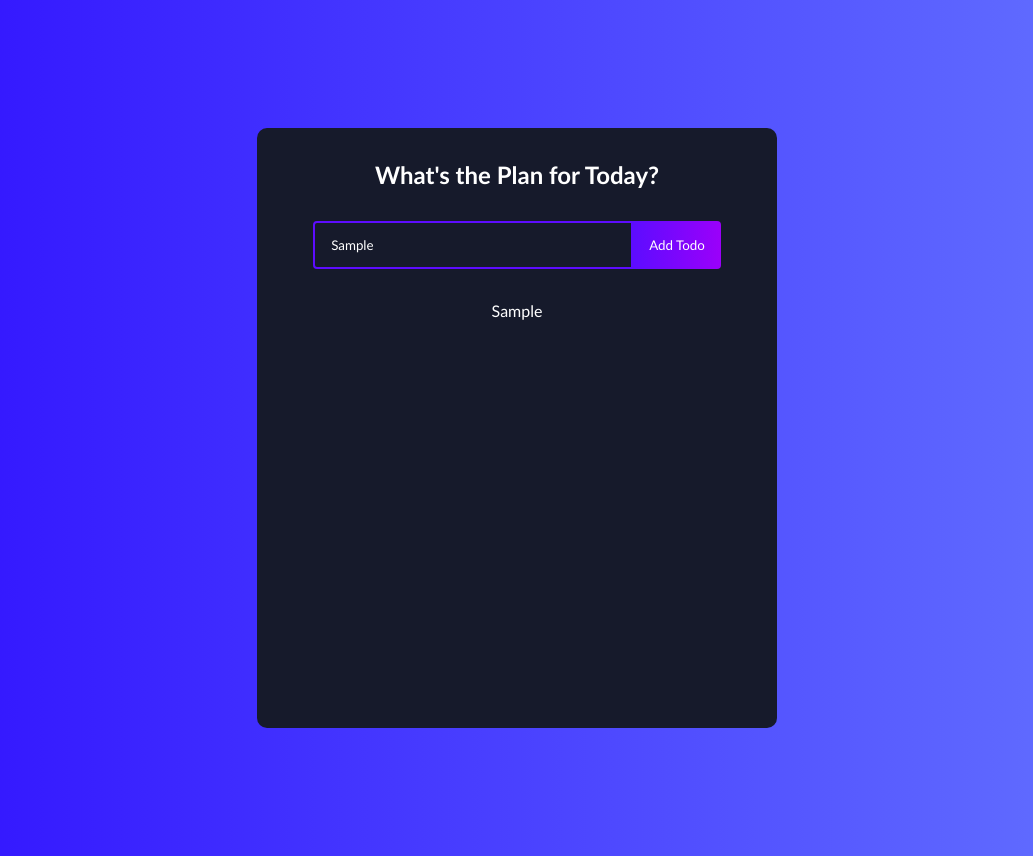
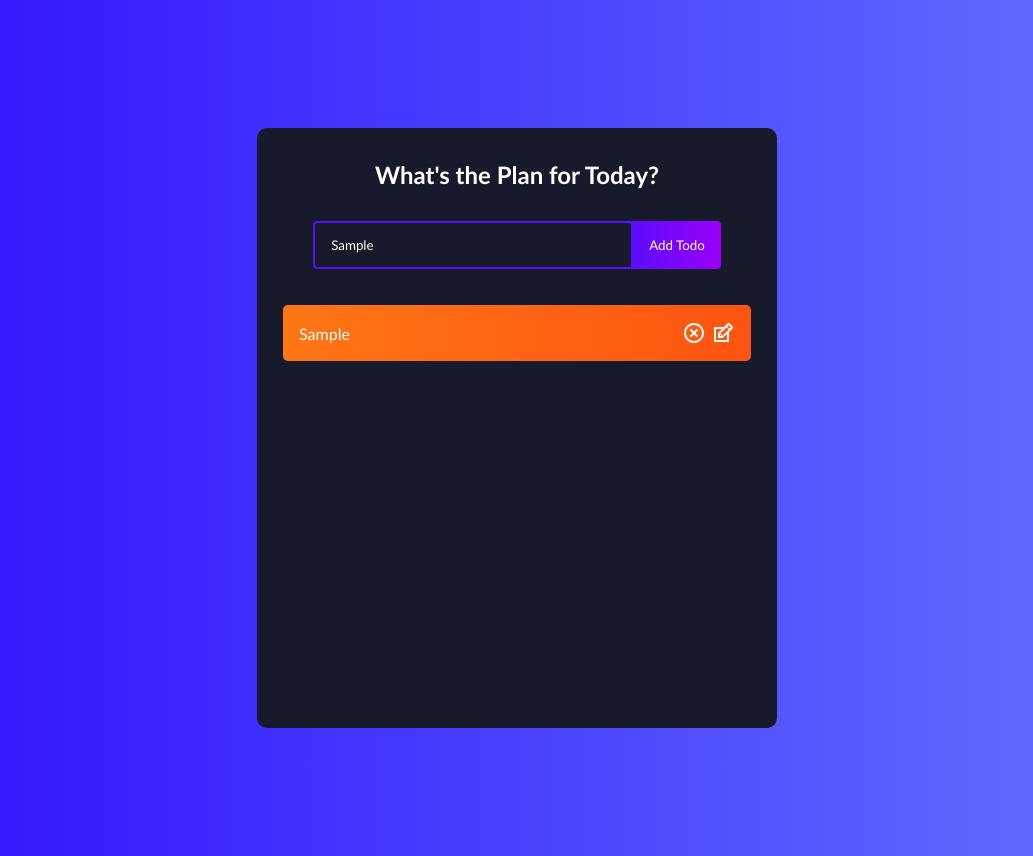
Before and after one commit to ash0304/react-hook-todo-list, a React (Create React App) app: page / in a window 1280 px wide. Both pictures are taken after typing "Sample" into the empty fields and a click on the button "Add Todo". Shown: the whole page, without its empty margins (123-1156 px from the left). Built offline with nearby package versions, Linux system fonts and the light colour scheme.

Commit message:
Use react-icons & add Todo component css style

```diff
--- a/package.json
+++ b/package.json
@@ -8,6 +8,7 @@
     "@testing-library/user-event": "^12.1.10",
     "react": "^17.0.2",
     "react-dom": "^17.0.2",
+    "react-icons": "^4.2.0",
     "react-scripts": "4.0.3",
     "web-vitals": "^1.0.1"
   },
--- a/src/App.css
+++ b/src/App.css
@@ -64,3 +64,36 @@ h1 {
   color: #fff;
   text-transform: capitalize;
 }
+
+.todo-row {
+  display: flex;
+  justify-content: space-between;
+  align-items: center;
+  margin: 4px auto;
+  color: #fff;
+  background: linear-gradient(
+    90deg,
+    rgba(255, 118, 20, 1) 0%,
+    rgba(255, 84, 17, 1) 100%
+  );
+
+  padding: 16px;
+  border-radius: 5px;
+  width: 90%;
+}
+
+.icons {
+  display: flex;
+  align-items: center;
+  font-size: 24px;
+  cursor: pointer;
+}
+
+.delete-icon {
+  margin-right: 5px;
+  color: #fff;
+}
+
+.edit-icon {
+  color: #fff;
+}
--- a/src/components/Todo.js
+++ b/src/components/Todo.js
@@ -1,15 +1,25 @@
 import React from 'react';
 
+import { RiCloseCircleLine } from 'react-icons/ri';
+import { TiEdit } from 'react-icons/ti';
+
 const Todo = (props) => {
-  const content = props.todos.map((todo, index) => {
-    return (
-      <div key={todo.id} className="todo-row">
-        <div style={{color: 'white'}}>{todo.text}</div>
-      </div>
-    );
-  });
 
-  return <React.Fragment>{content}</React.Fragment>;
+  return (
+    <React.Fragment>
+      {props.todos.map((todo, index) => {
+        return (
+          <div key={index} className="todo-row">
+            <div key={todo.id}>{todo.text}</div>
+            <div className="icons">
+              <RiCloseCircleLine className="delete-icon" />
+              <TiEdit className="edit-icon" />
+            </div>
+          </div>
+        );
+      })}
+    </React.Fragment>
+  );
 };
 
 export default Todo;
```
Also changed, not shown: 1 other file (tests, documents, lock files or other folders).
